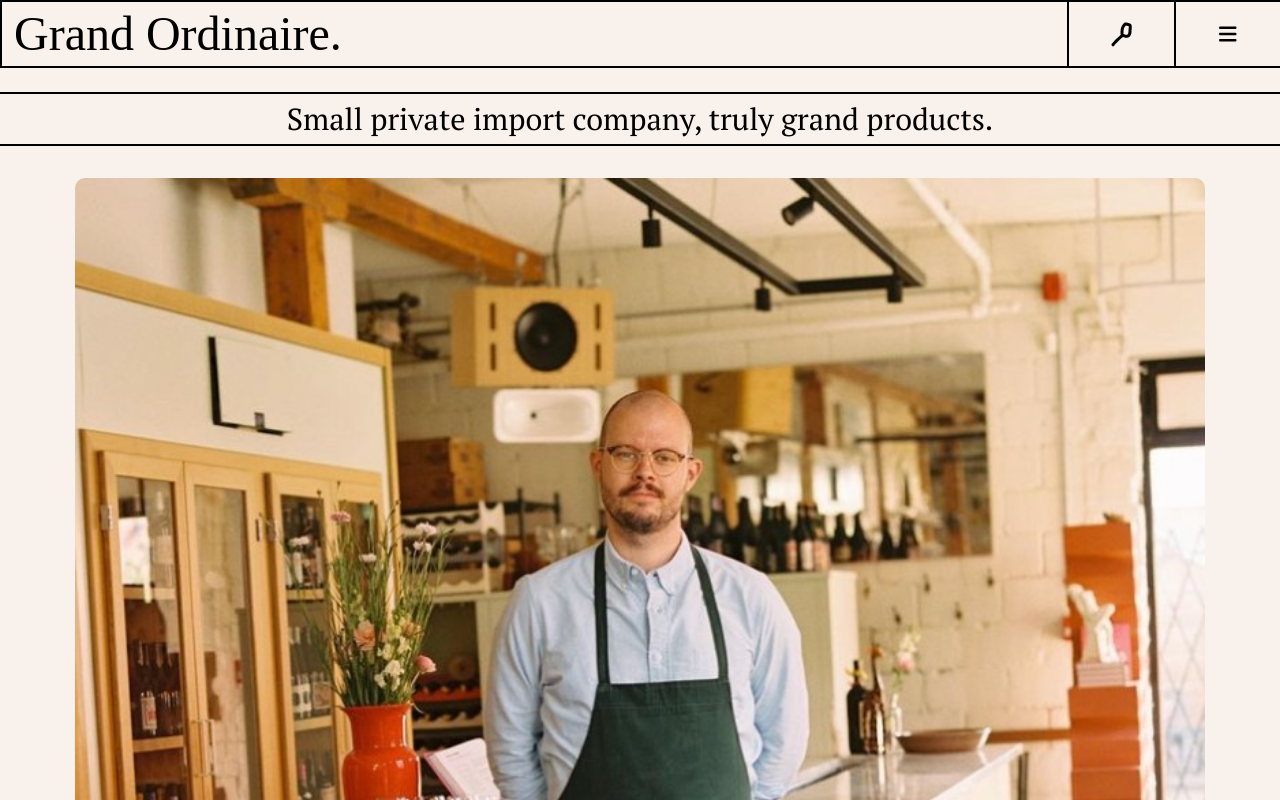
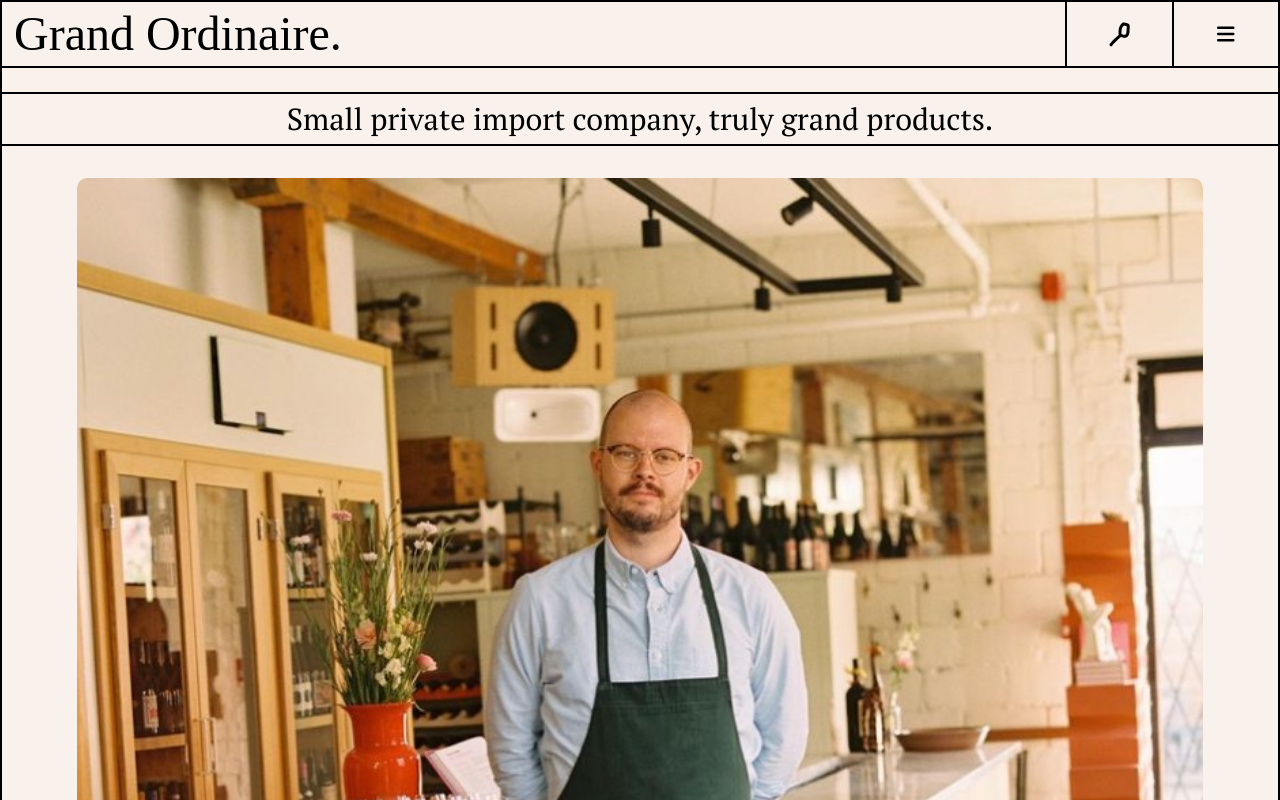
Before and after one commit to veronique1415/veronique-desrochers-captsone, a React (Create React App) app: page / in a window 1280 px wide. Shown: the top 800 px of the page. Built offline with nearby package versions, Linux system fonts and the light colour scheme; a web font is replaced by a local one.

Commit message:
add border to body and remove double border

```diff
--- a/src/App.scss
+++ b/src/App.scss
@@ -4,6 +4,7 @@
 
 body {
   background-color: $Primary-beige;
+  @include border-left-right;
 }
 
 .App {
--- a/src/components/Header/Header.scss
+++ b/src/components/Header/Header.scss
@@ -4,7 +4,6 @@
 
 .header {
   @include border-top-bottom;
-  @include border-left;
 
   &__heading {
     @include font-header;
```
